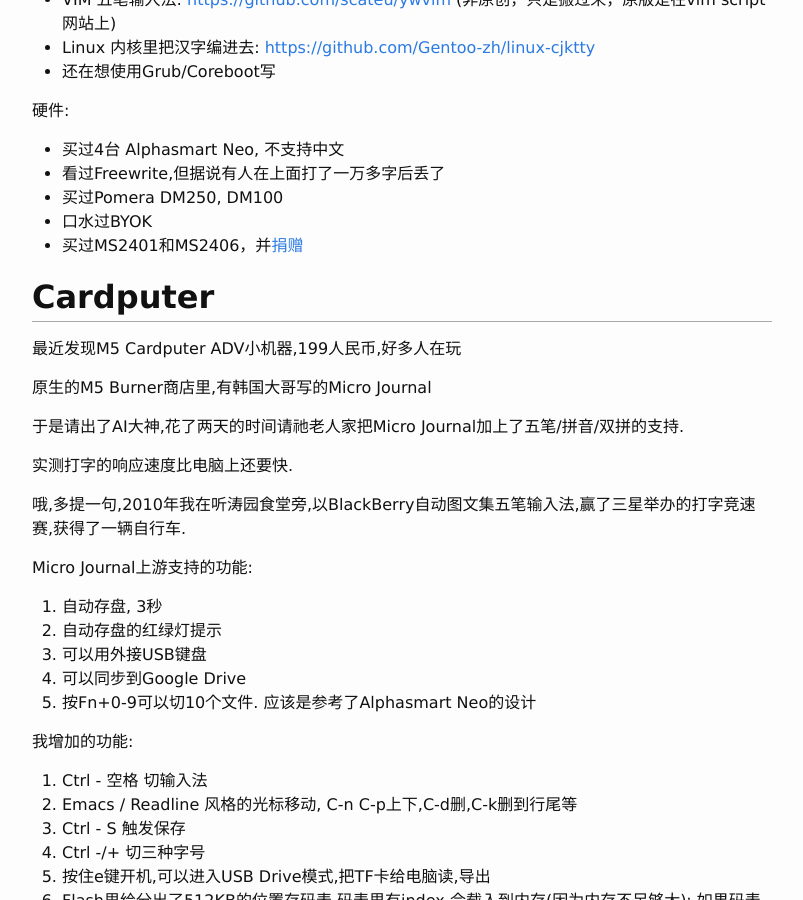
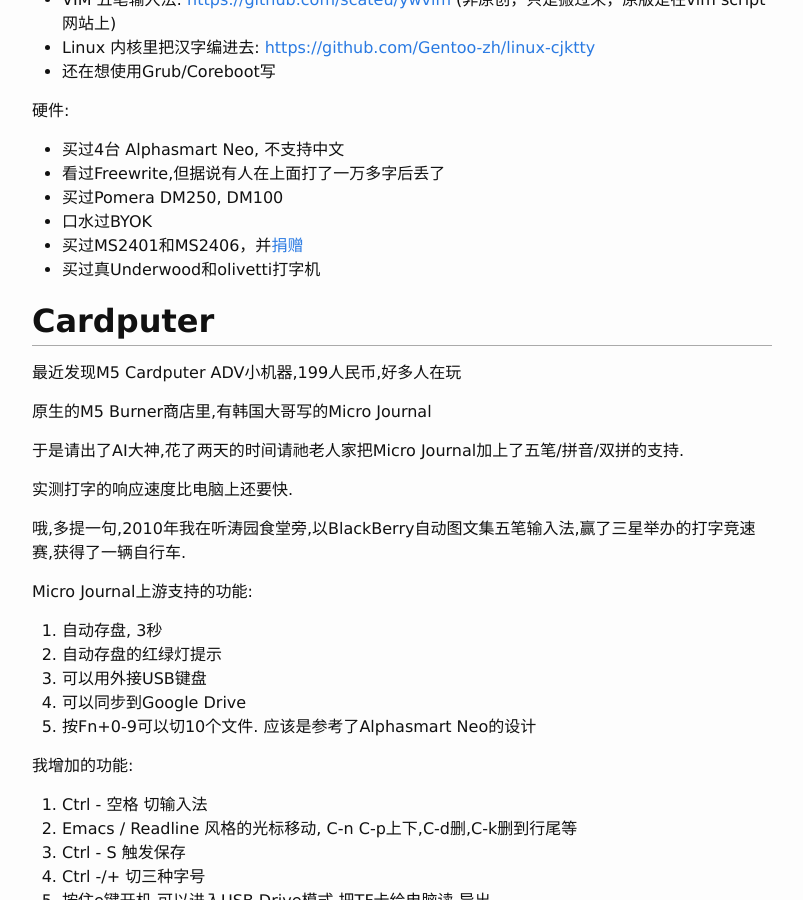
Before and after one commit to scateu/scateu.github.io, a Jekyll site: the page built from _posts/2026-07-02-cardputer-wubi.md, in a window 1280 px wide and 900 px high, scrolled down 952 px. Shown: the whole window, without its empty margins (238-1041 px from the left). Built offline with Jekyll 4.4.1, drawn with Linux system fonts in a browser that asks for light colours; nearby versions of some CDN libraries; comment, search, counter and statistics services are not loaded.

Commit message:
2026-07-02-cardputer-wubi.md

```diff
--- a/_posts/2026-07-02-cardputer-wubi.md
+++ b/_posts/2026-07-02-cardputer-wubi.md
@@ -34,6 +34,7 @@
  - 买过Pomera DM250, DM100
  - 口水过BYOK
  - 买过MS2401和MS2406，并[捐](https://tsm.tsinghua.edu.cn/?p=6939)[赠](https://m.thepaper.cn/newsDetail_forward_15277083)
+ - 买过真Underwood和olivetti打字机
 
 ## Cardputer
 
```
